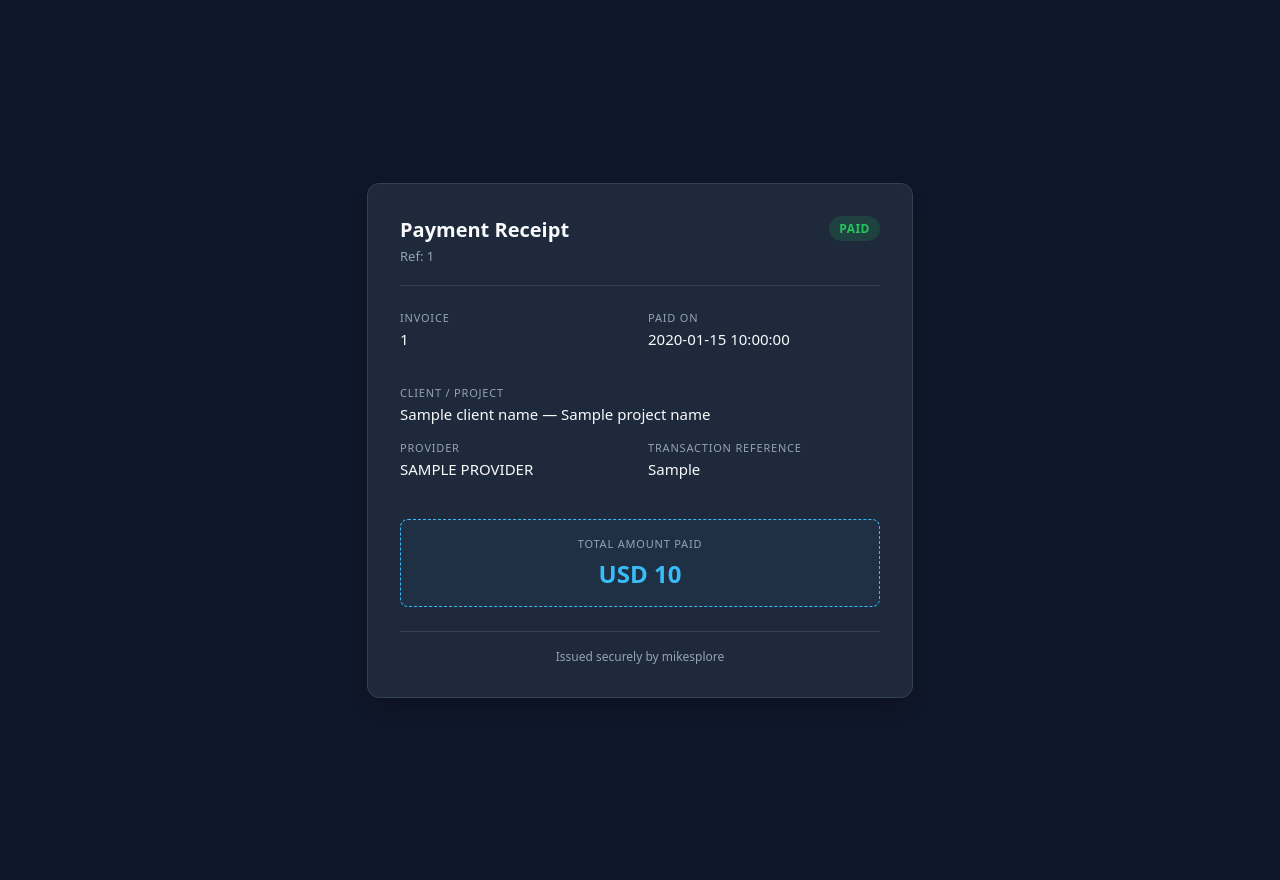
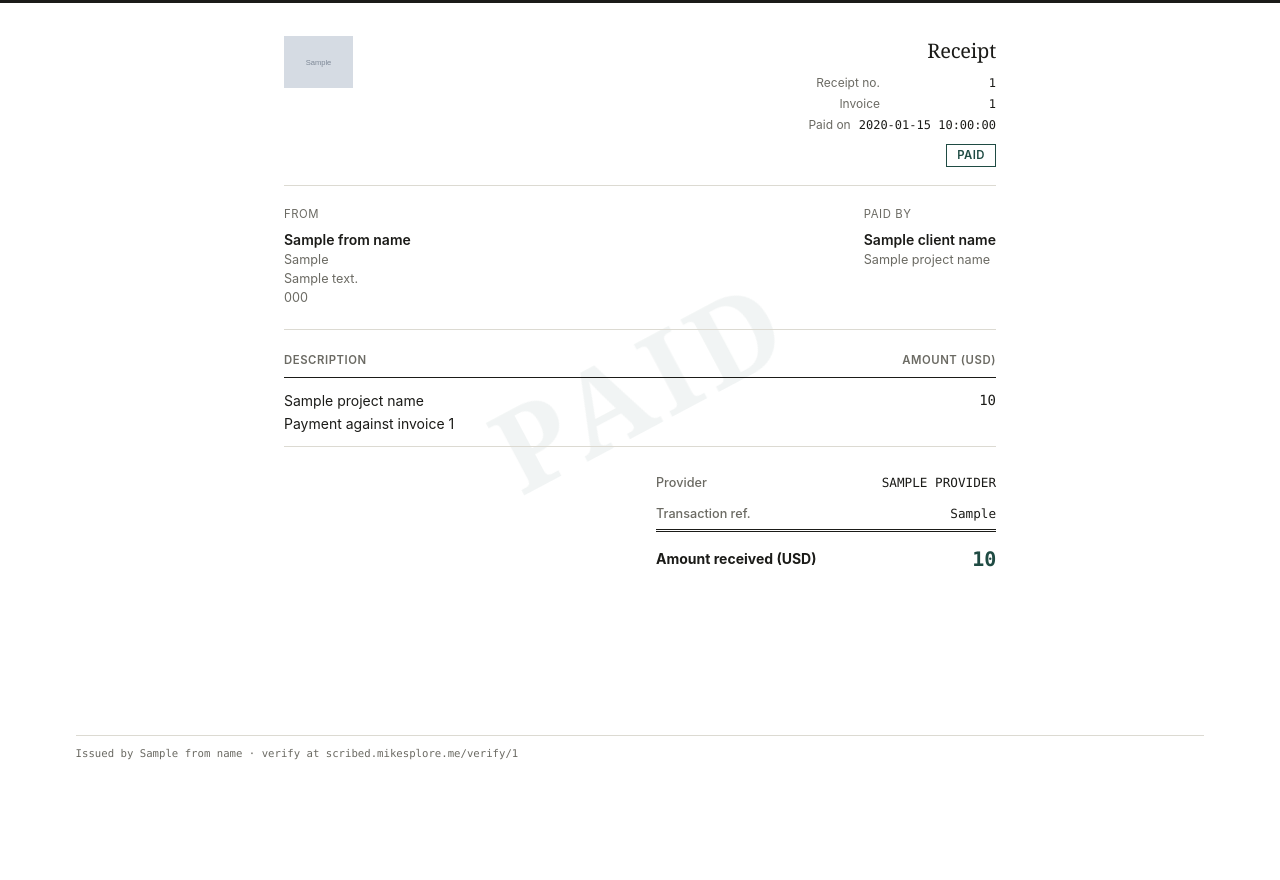
Before and after one commit to mikesplore/scribed, a Python web app: template app/templates/receipt.html in a window 1280 px wide. After the commit the page ends 760 px from the top, so only its background shows below. Run offline with Jinja, Linux system fonts and the light colour scheme; the template is opened without the code that fills it: most values are stand-ins (such as "Sample title", 1, 10 or a date in 2020); grey boxes marked "Sample" are stand-in pictures.

Commit message:
Refactor code structure for improved readability and maintainability

```diff
--- a/app/render.py
+++ b/app/render.py
@@ -1,5 +1,4 @@
 from pathlib import Path
-import os
 from datetime import datetime
 from markupsafe import escape
 from typing import Any
@@ -72,10 +71,10 @@ def render_pdf(template_name: str, fields: dict[str, Any]) -> bytes:
         render_fields["total_paid"] = f"{float(render_fields.get('amount_paid') or 0):,.2f}"
     except (TypeError, ValueError):
         render_fields["total_paid"] = "0.00"
-    public_url = os.getenv("R2_PUBLIC_URL", "").rstrip("/")
+    bundled_logo = TEMPLATE_DIR / "ScribedLogo.png"
     render_fields.setdefault(
         "logo_url",
-        f"https://i.ibb.co/ymbBfLfs/logocool.png",
+        bundled_logo.as_uri() if bundled_logo.is_file() else "",
     )
     html = template.render(**render_fields)
     # Keep the fixed verification strip clear of the final page's content.
--- a/app/templates/receipt.html
+++ b/app/templates/receipt.html
@@ -1,161 +1,214 @@
-<!doctype html>
+<!DOCTYPE html>
 <html lang="en">
 <head>
-  <meta charset="utf-8">
-  <meta name="viewport" content="width=device-width, initial-scale=1.0">
-  <title>Payment Receipt — {{ receipt_number }}</title>
-  <style>
-    :root {
-      --bg-color: #0f172a;
-      --card-bg: #1e293b;
-      --text-main: #f8fafc;
-      --text-muted: #94a3b8;
-      --accent: #38bdf8;
-      --success: #22c55e;
-      --border: #334155;
-    }
-    body {
-      font-family: system-ui, -apple-system, BlinkMacSystemFont, "Segoe UI", Roboto, sans-serif;
-      background-color: var(--bg-color);
-      color: var(--text-main);
-      margin: 0;
-      padding: 40px 20px;
-      display: flex;
-      justify-content: center;
-      align-items: center;
-      min-height: 100vh;
-    }
-    .receipt-card {
-      background: var(--card-bg);
-      border: 1px solid var(--border);
-      border-radius: 12px;
-      width: 100%;
-      max-width: 480px;
-      padding: 32px;
-      box-shadow: 0 10px 25px -5px rgba(0, 0, 0, 0.3);
-    }
-    .header {
-      display: flex;
-      justify-content: space-between;
-      align-items: flex-start;
-      border-bottom: 1px solid var(--border);
-      padding-bottom: 20px;
-      margin-bottom: 24px;
-    }
-    h1 {
-      font-size: 20px;
-      font-weight: 600;
-      color: var(--text-main);
-      margin: 0 0 4px 0;
-    }
-    .badge {
-      background: rgba(34, 197, 94, 0.15);
-      color: var(--success);
-      font-size: 12px;
-      font-weight: 600;
-      padding: 4px 10px;
-      border-radius: 20px;
-      text-transform: uppercase;
-      letter-spacing: 0.5px;
-    }
-    .grid {
-      display: grid;
-      grid-template-columns: 1fr 1fr;
-      gap: 16px;
-      margin-bottom: 20px;
-    }
-    .row {
-      margin-bottom: 16px;
-    }
-    .row.full {
-      grid-column: span 2;
-    }
-    .label {
-      color: var(--text-muted);
-      font-size: 11px;
-      text-transform: uppercase;
-      letter-spacing: 0.8px;
-      margin-bottom: 4px;
-    }
-    .value {
-      font-size: 15px;
-      font-weight: 500;
-      color: var(--text-main);
-      word-break: break-all;
-    }
-    .amount-box {
-      background: rgba(56, 189, 248, 0.05);
-      border: 1px dashed var(--accent);
-      border-radius: 8px;
-      padding: 16px;
-      text-align: center;
-      margin-top: 24px;
-      margin-bottom: 24px;
-    }
-    .amount-box .label {
-      margin-bottom: 6px;
-    }
-    .amount-box .value {
-      font-size: 24px;
-      font-weight: 700;
-      color: var(--accent);
-    }
-    .footer {
-      text-align: center;
-      border-top: 1px solid var(--border);
-      padding-top: 16px;
-      color: var(--text-muted);
-      font-size: 12px;
-    }
-  </style>
+<meta charset="UTF-8">
+<title>Receipt {{ receipt_number }}</title>
+<style>
+  :root{
+    --ink:#1b1b18;
+    --muted:#6b6a63;
+    --hairline:#dcdad2;
+    --paper:#ffffff;
+    --accent:#1f4b43;
+    --font-serif: 'Source Serif 4', ui-serif, Georgia, 'Times New Roman', serif;
+    --font-sans: 'Public Sans', 'IBM Plex Sans', -apple-system, 'Segoe UI', Helvetica, Arial, sans-serif;
+    --font-mono: 'IBM Plex Mono', ui-monospace, 'SFMono-Regular', Menlo, Consolas, monospace;
+  }
+
+  @page { size: A4; margin: 24mm 20mm 42mm 20mm; }
+  @page { @bottom-right { content: counter(page) " of " counter(pages); font: 8pt var(--font-mono); color: var(--muted); } }
+  * { box-sizing: border-box; }
+
+  body{
+    margin:0;
+    background:var(--paper);
+    color:var(--ink);
+    font-family:var(--font-sans);
+    font-size:10.5pt;
+    line-height:1.5;
+  }
+
+  .topbar{ position:fixed; top:0; left:0; right:0; height:3px; background:var(--ink); }
+
+  .watermark{
+    position:fixed;
+    top:48%; left:50%;
+    transform:translate(-50%,-50%) rotate(-28deg);
+    font-family:var(--font-serif);
+    font-size:86pt;
+    font-weight:700;
+    letter-spacing:0.06em;
+    color:var(--accent);
+    opacity:0.06;
+    z-index:0;
+    white-space:nowrap;
+    pointer-events:none;
+  }
+
+  .sheet{ position:relative; z-index:1; max-width: 720px; margin: 0 auto; padding: 36px 4px; }
+
+  /* ---- Header ---- */
+  .masthead{
+    display:flex;
+    justify-content:space-between;
+    align-items:flex-start;
+    gap:24px;
+    padding-bottom:18px;
+    border-bottom:1px solid var(--hairline);
+  }
+  .brand-mark{ font-family:var(--font-serif); font-size:18pt; font-weight:600; letter-spacing:0.01em; }
+  .brand-logo{ max-height:52px; max-width:200px; width:auto; height:auto; display:block; }
+
+  .doc-meta{ text-align:right; min-width:190px; }
+  .doc-title{ font-family:var(--font-serif); font-size:15pt; letter-spacing:-0.01em; margin:0 0 8px; }
+  .meta-row{ display:flex; justify-content:flex-end; gap:8px; font-size:9pt; color:var(--muted); white-space:nowrap; }
+  .meta-row + .meta-row{ margin-top:3px; }
+  .meta-row .val{ font-family:var(--font-mono); color:var(--ink); min-width:108px; text-align:right; }
+
+  .status-badge{
+    display:inline-block;
+    margin-top:10px;
+    padding:2px 10px;
+    font-size:8.5pt;
+    font-weight:600;
+    letter-spacing:0.04em;
+    text-transform:uppercase;
+    border:1px solid var(--accent);
+    color:var(--accent);
+  }
+
+  /* ---- Parties ---- */
+  .parties{ padding:20px 0 22px; border-bottom:1px solid var(--hairline); }
+  .parties .label{ color:var(--muted); font-size:8.5pt; text-transform:uppercase; letter-spacing:0.05em; margin-bottom:6px; }
+  .parties .name{ font-weight:600; }
+  .parties .contact{ color:var(--muted); font-size:9.5pt; }
+  .party-grid{ display:flex; justify-content:space-between; gap:40px; }
+
+  /* ---- Ledger: what was paid ---- */
+  table.items{ width:100%; border-collapse:collapse; table-layout:fixed; margin-top:22px; }
+  table.items colgroup .col-desc{ width:72%; }
+  table.items colgroup .col-amount{ width:28%; }
+  table.items thead th{
+    text-align:left;
+    font-weight:600;
+    color:var(--muted);
+    font-size:8.5pt;
+    text-transform:uppercase;
+    letter-spacing:0.05em;
+    padding:0 0 8px;
+    border-bottom:1.5px solid var(--ink);
+  }
+  table.items thead th.amount-col{ text-align:right; }
+  table.items tbody td{
+    padding:12px 0;
+    border-bottom:1px solid var(--hairline);
+    vertical-align:top;
+    overflow-wrap:break-word;
+  }
+  table.items tbody td.amount-col{
+    text-align:right;
+    font-family:var(--font-mono);
+    font-variant-numeric: tabular-nums;
+    white-space:nowrap;
+    padding-left:16px;
+  }
+  table.items tbody td .contact{ margin-top:2px; }
+
+  /* ---- Summary (ledger totals) ---- */
+  table.summary{ width:100%; border-collapse:collapse; margin-top:20px; margin-left:auto; max-width:340px; }
+  table.summary th, table.summary td{ padding:6px 0; text-align:right; font-size:9.5pt; }
+  table.summary th{ text-align:left; font-weight:500; color:var(--muted); }
+  table.summary td{ font-family:var(--font-mono); font-variant-numeric: tabular-nums; overflow-wrap:break-word; word-break:break-all; max-width:200px; }
+  table.summary .total{ border-top:3px double var(--ink); }
+  table.summary .total th{ padding-top:12px; font-weight:700; color:var(--ink); font-size:10.5pt; }
+  table.summary .total td{ padding-top:12px; color:var(--accent); font-size:15pt; font-weight:700; letter-spacing:-0.01em; }
+
+  /* ---- Footer / verification strip ---- */
+  .verify{
+    position:fixed;
+    bottom:10mm; left:20mm; right:20mm;
+    z-index:1;
+    display:flex; align-items:center; justify-content:space-between;
+    padding-top:10px;
+    border-top:1px solid var(--hairline);
+    font-family:var(--font-mono);
+    font-size:8pt;
+    color:var(--muted);
+  }
+  .verify-left{ display:flex; align-items:center; gap:8px; }
+  .verify-left img{ width:32px; height:32px; }
+</style>
 </head>
 <body>
+  <div class="topbar"></div>
+  <div class="watermark">PAID</div>
 
-  <div class="receipt-card">
-    <div class="header">
+  <div class="sheet">
+
+    <header class="masthead">
       <div>
-        <h1>Payment Receipt</h1>
-        <div class="value" style="font-size: 13px; color: #94a3b8;">Ref: {{ receipt_number }}</div>
+        {% if logo_url %}
+          <img src="{{ logo_url }}" class="brand-logo" alt="{{ from_name|default('mikesplore') }}">
+        {% else %}
+          <div class="brand-mark">{{ from_name|default('mikesplore') }}</div>
+        {% endif %}
       </div>
-      <span class="badge">Paid</span>
-    </div>
+      <div class="doc-meta">
+        <p class="doc-title">Receipt</p>
+        <div class="meta-row"><span>Receipt no.</span><span class="val">{{ receipt_number }}</span></div>
+        <div class="meta-row"><span>Invoice</span><span class="val">{{ invoice_number }}</span></div>
+        <div class="meta-row"><span>Paid on</span><span class="val">{{ paid_at }}</span></div>
+        <span class="status-badge">Paid</span>
+      </div>
+    </header>
 
-    <div class="grid">
-      <div class="row">
-        <div class="label">Invoice</div>
-        <div class="value">{{ invoice_number }}</div>
+    <section class="parties"><div class="party-grid">
+      <div>
+        <div class="label">From</div>
+        <div class="name">{{ from_name|default('mikesplore') }}</div>
+        <div class="contact">{{ from_tagline|default('Independent digital work') }}</div>
+        {% if from_address %}<div class="contact">{{ from_address }}</div>{% endif %}
+        {% if from_phone %}<div class="contact">{{ from_phone }}</div>{% endif %}
       </div>
-      <div class="row">
-        <div class="label">Paid On</div>
-        <div class="value">{{ paid_at }}</div>
+      <div>
+        <div class="label">Paid by</div>
+        <div class="name">{{ client_name }}</div>
+        {% if project_name %}<div class="contact">{{ project_name }}</div>{% endif %}
       </div>
     </div>
+    </section>
 
-    <div class="row">
-      <div class="label">Client / Project</div>
-      <div class="value">{{ client_name }} — {{ project_name }}</div>
-    </div>
+    <table class="items">
+      <colgroup><col class="col-desc"><col class="col-amount"></colgroup>
+      <thead>
+        <tr>
+          <th>Description</th>
+          <th class="amount-col">Amount ({{ currency }})</th>
+        </tr>
+      </thead>
+      <tbody>
+        <tr>
+          <td>
+            {{ project_name }}
+            <div class="contact">Payment against invoice {{ invoice_number }}</div>
+          </td>
+          <td class="amount-col">{{ amount }}</td>
+        </tr>
+      </tbody>
+    </table>
 
-    <div class="grid" style="margin-top: 16px;">
-      <div class="row">
-        <div class="label">Provider</div>
-        <div class="value" style="text-transform: uppercase;">{{ provider }}</div>
-      </div>
-      <div class="row">
-        <div class="label">Transaction Reference</div>
-        <div class="value">{{ provider_reference }}</div>
-      </div>
-    </div>
+    <table class="summary"><tbody>
+      <tr><th>Provider</th><td>{{ provider|upper }}</td></tr>
+      <tr><th>Transaction ref.</th><td>{{ provider_reference }}</td></tr>
+      <tr class="total"><th>Amount received ({{ currency }})</th><td>{{ amount }}</td></tr>
+    </tbody></table>
 
-    <div class="amount-box">
-      <div class="label">Total Amount Paid</div>
-      <div class="value">{{ currency }} {{ amount }}</div>
-    </div>
+  </div>
 
-    <div class="footer">
-      Issued securely by mikesplore
+  <div class="verify">
+    <div class="verify-left">
+      <span>Issued by {{ from_name|default('mikesplore') }} &middot; verify at scribed.mikesplore.me/verify/{{ receipt_number }}</span>
     </div>
   </div>
-
 </body>
 </html>
--- a/bot.py
+++ b/bot.py
@@ -37,7 +37,7 @@ for handler in logging.getLogger().handlers:
 logging.getLogger("httpx").setLevel(logging.WARNING)
 logging.getLogger("httpcore").setLevel(logging.WARNING)
 logger = logging.getLogger(__name__)
-API_URL = os.getenv("SCRIBED_API_URL", "http://localhost:8000").rstrip("/")
+API_URL = os.getenv("SCRIBED_API_URL", "http://localhost:8001").rstrip("/")
 OWNER_ID = int(os.environ["TELEGRAM_OWNER_ID"])
 API_HEADERS = {"Authorization": f"Bearer {os.environ['SCRIBED_API_TOKEN']}"}
 HTTP_TIMEOUT = httpx.Timeout(20.0)
```
Also changed, not shown: app/templates/invoice.html (+99 -74 lines), README.md, app/templates/ScribedLogo.png (added), 1 other file.
